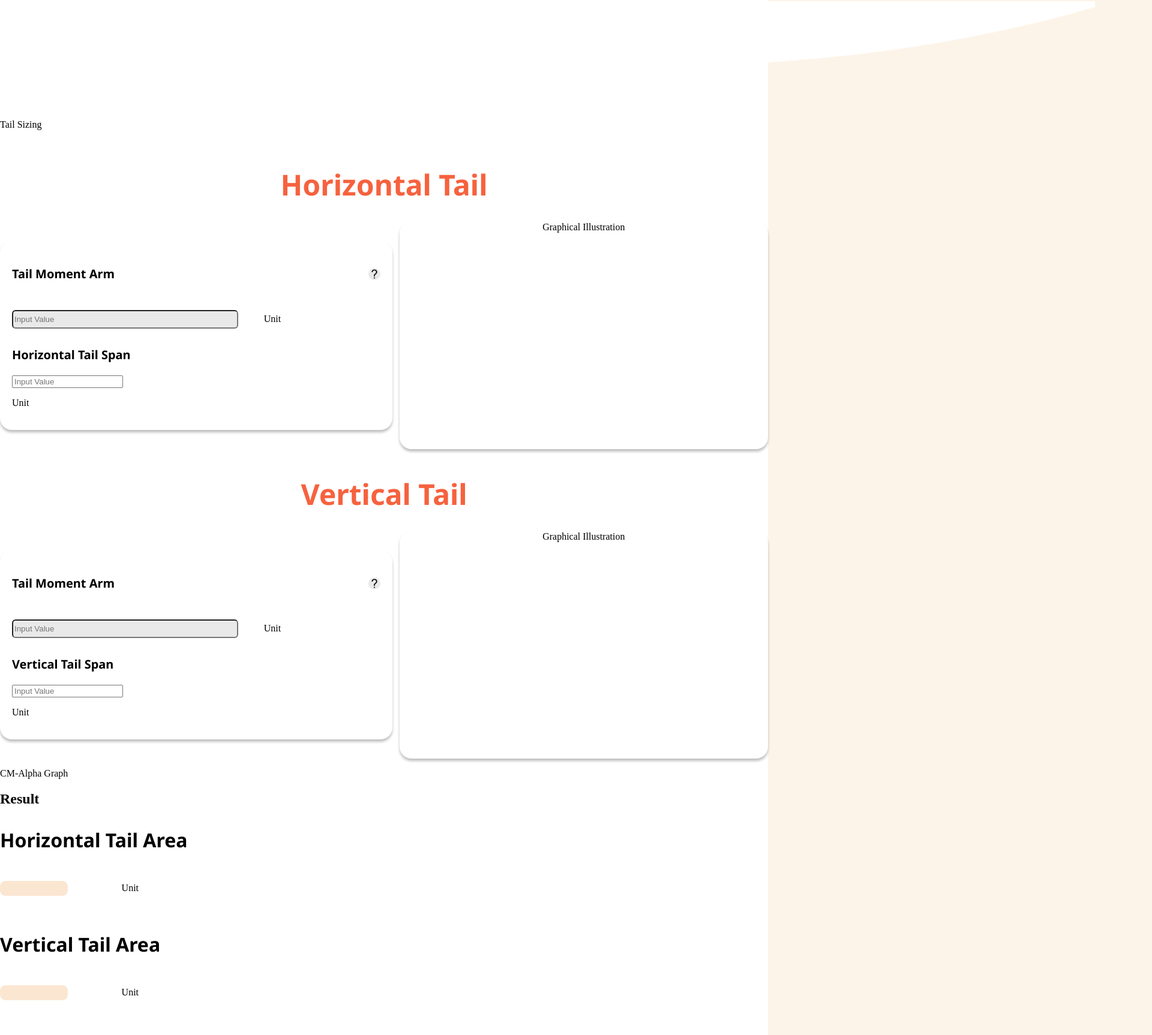
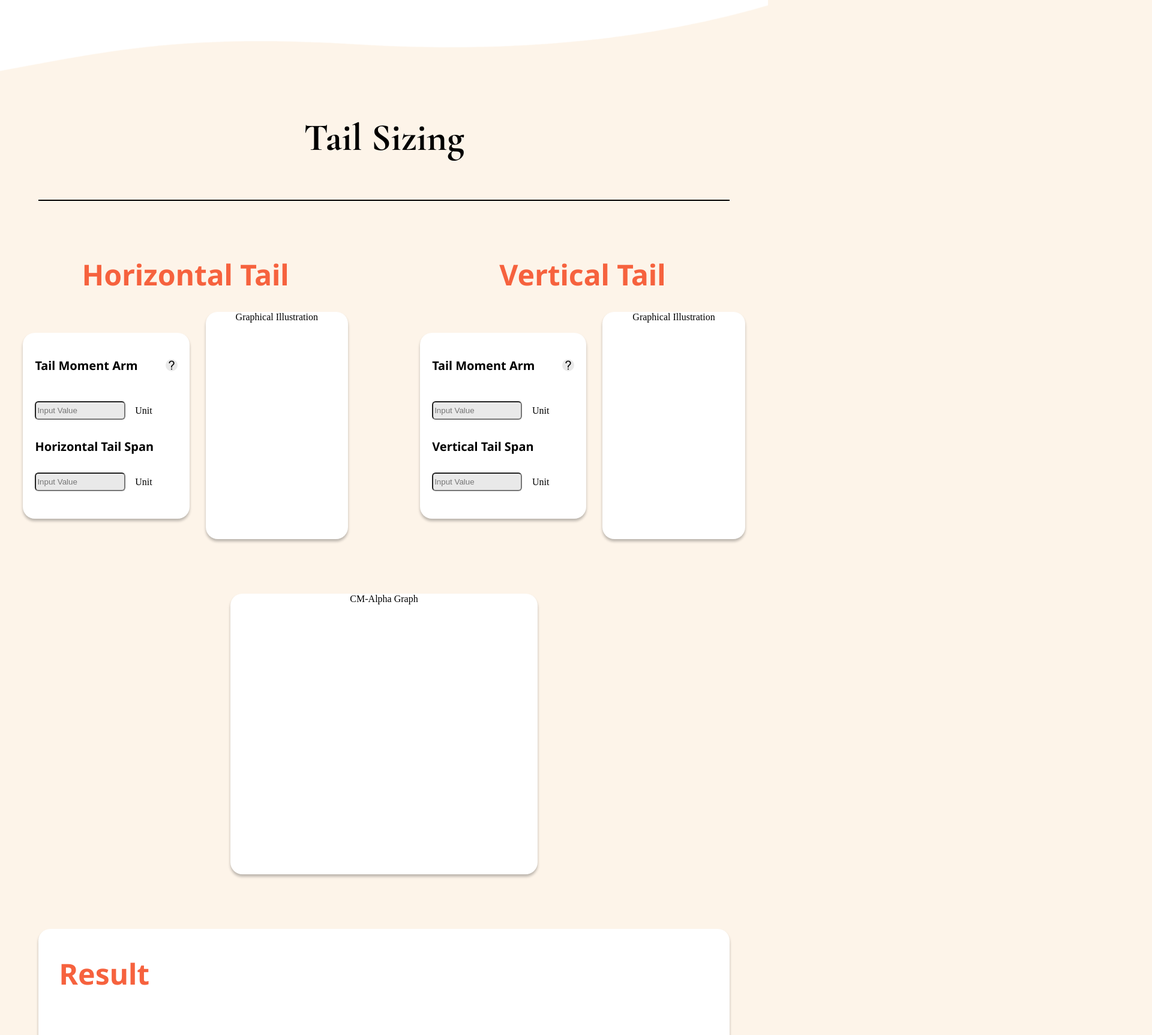
Before and after one commit to ninchay/senior-next, a Next.js app: page /ComponentDesign_link in a window 1280 px wide. Shown: the part 1635-3361 px from the top of the page at 60% size, 1920 px wide, since content can reach past the window. Built offline with nearby package versions, Linux system fonts and the light colour scheme.

Commit message:
Component Design CSS Edit

```diff
--- a/src/pages/ComponentDesign/ComponentDesignComp/TailFeature.js
+++ b/src/pages/ComponentDesign/ComponentDesignComp/TailFeature.js
@@ -16,7 +16,7 @@ const TailFeature = ({header, title1, title2}) => {
                 <p>Unit</p>
               </div>
                 <h3>{title2}</h3>
-              <div className={styles.Tail__Input-2}>
+              <div className={styles.Tail__Input_2}>
                 <input type="text" placeholder="Input Value"/>
                 <p>Unit</p>
               </div>
--- a/src/styles/ComponentDesign/ComponentDesignComp/tailfeature.module.css
+++ b/src/styles/ComponentDesign/ComponentDesignComp/tailfeature.module.css
@@ -30,6 +30,7 @@
     align-items: center;
     width: 100%;
     justify-content: space-between;
+    gap: 5%;
 }
 
 .Tail__Feature_Input {
--- a/src/styles/ComponentDesign/ComponentDesignCon/fuselageCon.module.css
+++ b/src/styles/ComponentDesign/ComponentDesignCon/fuselageCon.module.css
@@ -24,6 +24,7 @@
     display: flex;
     justify-content: center;
     position: relative;
+    margin: 30px 0;
 }
 
 .Fuselage__Container_Style {
@@ -35,6 +36,7 @@
     background: white;
     box-shadow: 0px 4px 4px rgba(0, 0, 0, 0.25);
     border-radius: 20px;
+    z-index: 1;
 }
 
 .Fuselage__Container_Header {
@@ -48,8 +50,9 @@
     font-size: 48px;
     line-height: 70px;
     color: var(--color-bar);
-    margin-bottom: 27px;
-    margin-left: 3%;
+    margin: 0 0;
+    /* margin-bottom: 27px;
+    margin-left: 3%; */
 }
 
 .Fuselage__Container_Style .Result__Container_Output output {
@@ -58,12 +61,11 @@
 
 .Fuselage__Hidden_Box {
     position: absolute;
-    z-index: -1;
     top: 0;
     bottom: 0;
     margin: auto;
     width: 40%;
-    height: 330px;
+    height: 400px;
     background: var(--color-bg);
     border-radius: 20px;
 }
--- a/src/styles/ComponentDesign/ComponentDesignCon/tailCon.module.css
+++ b/src/styles/ComponentDesign/ComponentDesignCon/tailCon.module.css
@@ -1,10 +1,10 @@
-.Component__Tail-Container {
+.Component__Tail_Container {
     background: var(--color-bg);
     display: flex;
     flex-direction: column;
 }
 
-.Component__Tail-Header {
+.Component__Tail_Header {
     display: flex;
     justify-content: center;
     margin: 49px 5%;
@@ -12,42 +12,42 @@
     border-bottom: 2px solid black;
 }
 
-.Component__Tail-Header p {
+.Component__Tail_Header p {
     font-family: var(--font-family);
     font-weight: 700;
     font-size: 64px;
     line-height: 78px;
 }
 
-.Component__Theme-Top img, .Component__Theme-Buttom img {
+.Component__Theme_Top img, .Component__Theme_Buttom img {
     width: 100%;
 }
 
-.Component__Theme-Top, .Component__Theme-Buttom {
+.Component__Theme_Top, .Component__Theme_Buttom {
     display: flex;
 }
-.Component__Tail-Calculation {
+.Component__Tail_Calculation {
     display: flex;
     gap: 10%;
     margin: 0 3%;
 }
 
-.Horizontal__Tail-Calculation {
+.Horizontal__Tail_Calculation {
     flex: 1 1;
 }
 
-.Vertical__Tail-Calculation {
+.Vertical__Tail_Calculation {
     flex: 1 1;
 }
 
-.Component__Tail-Graph {
+.Component__Tail_Graph {
     display: flex;
     justify-content: center;
     margin: 75px 0;
     height: 500px;
 }
 
-.Component__Tail-Graph p {
+.Component__Tail_Graph p {
     width: 40%;
     text-align: center;
     background: #FFFFFF;
@@ -55,7 +55,7 @@
     border-radius: 20px;
 }
 
-.Tail__Result-Header h2{
+.Tail__Result_Header h2{
     font-family: var(--font-family3);
     font-weight: 700;
     font-size: 48px;
@@ -65,41 +65,41 @@
     margin-left: 3%;
 }
 
-.Component__Tail-Result {
+.Component__Tail_Result {
     margin: 0 5%;
     background: #FFFFFF;
     box-shadow: 0px 4px 4px rgba(0, 0, 0, 0.25);
     border-radius: 20px;
 }
-.Tail__Result-Style {
+.Tail__Result_Style {
     display: flex;
     justify-content: space-around;
     margin: 0 5%;
 }
 
-.Result__Style-First,.Result__Style-Second,.Result__Style-Third {
+.Result__Style_First,.Result__Style_Second,.Result__Style_Third {
     display: flex;
     flex-direction: column;
 }
 
-.Result__Style-First ,.Result__Style-Second ,.Result__Style-Third h3{
+.Result__Style_First ,.Result__Style_Second ,.Result__Style_Third h3{
     text-align: center;
 }
 
-.Result__Style-First output,.Result__Style-Second output,.Result__Style-Third output {
+.Result__Style_First output,.Result__Style_Second output,.Result__Style_Third output {
     height: 60px;
     width: 70%;
     max-width: 300px;
 }
 
-.Result__Style-First .Result__Container-Output {
+.Result__Style_First .Result__Container_Output {
     justify-content: center;
 }
 
-.Result__Style-Second .Result__Container-Output {
+.Result__Style_Second .Result__Container_Output {
     justify-content: center;
 }
 
-.Result__Style-Third .Result__Container-Output {
+.Result__Style_Third .Result__Container_Output {
     justify-content: center;
 }
```
